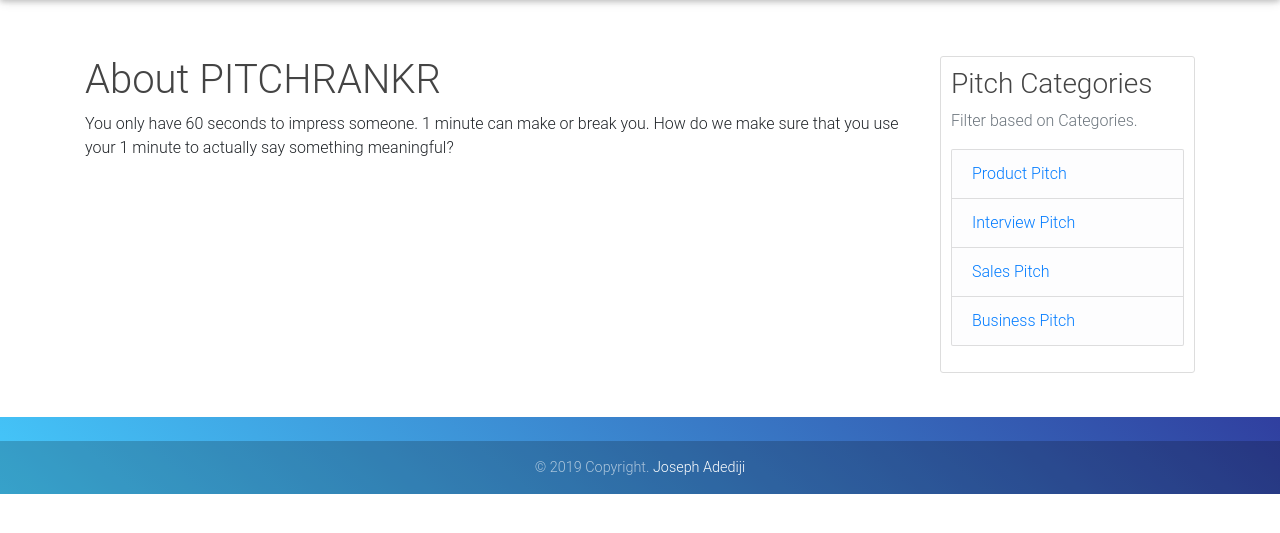
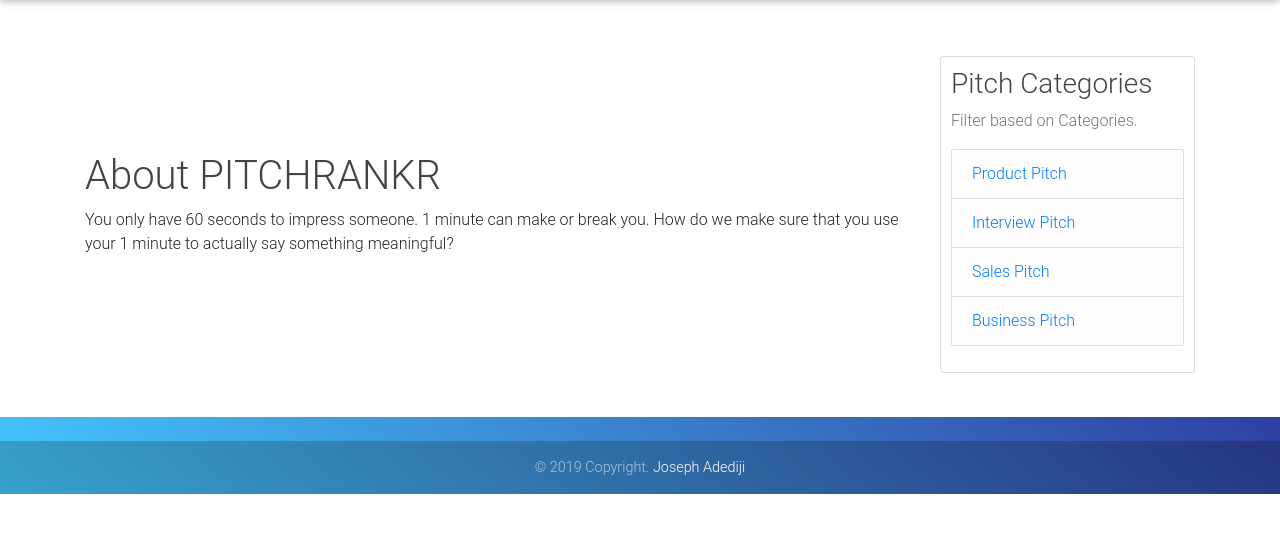
Before and after one commit to josylad/Flask-Pitch, a Flask app: page /about in a window 1280 px wide. Shown: the part 56-589 px from the top of the page. Run offline with Flask 2, Linux system fonts and the light colour scheme; some libraries are stand-ins or nearby versions.

Commit message:
add margins and padding

```diff
--- a/app/templates/layout.html
+++ b/app/templates/layout.html
@@ -42,7 +42,7 @@
                     {% endblock %}
         <main role="main" class="container mt-2 pt-2">
             <div class="row">
-                <div class="col-md-9">
+                <div class="col-md-9 mt-5 pt-5">
                     {% with messages = get_flashed_messages(with_categories=true) %}
 
                         {% if messages%}
```
